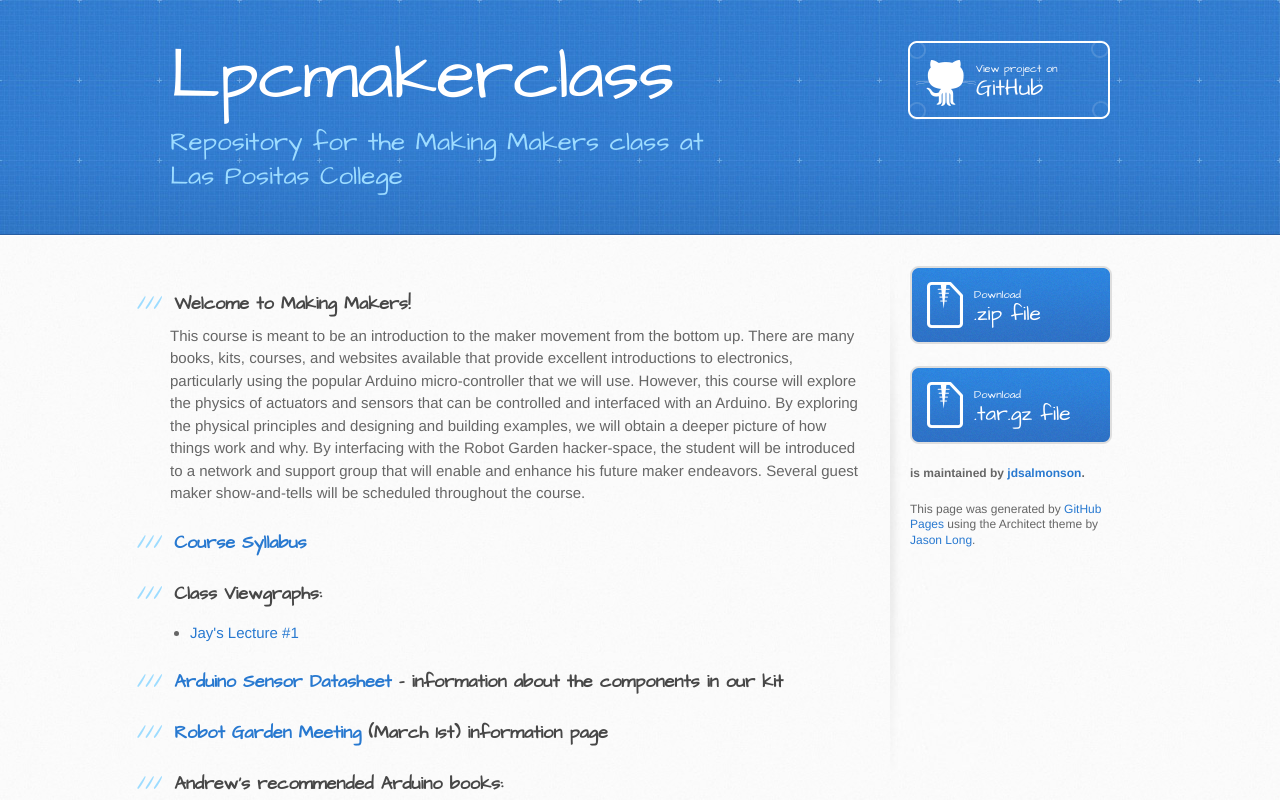
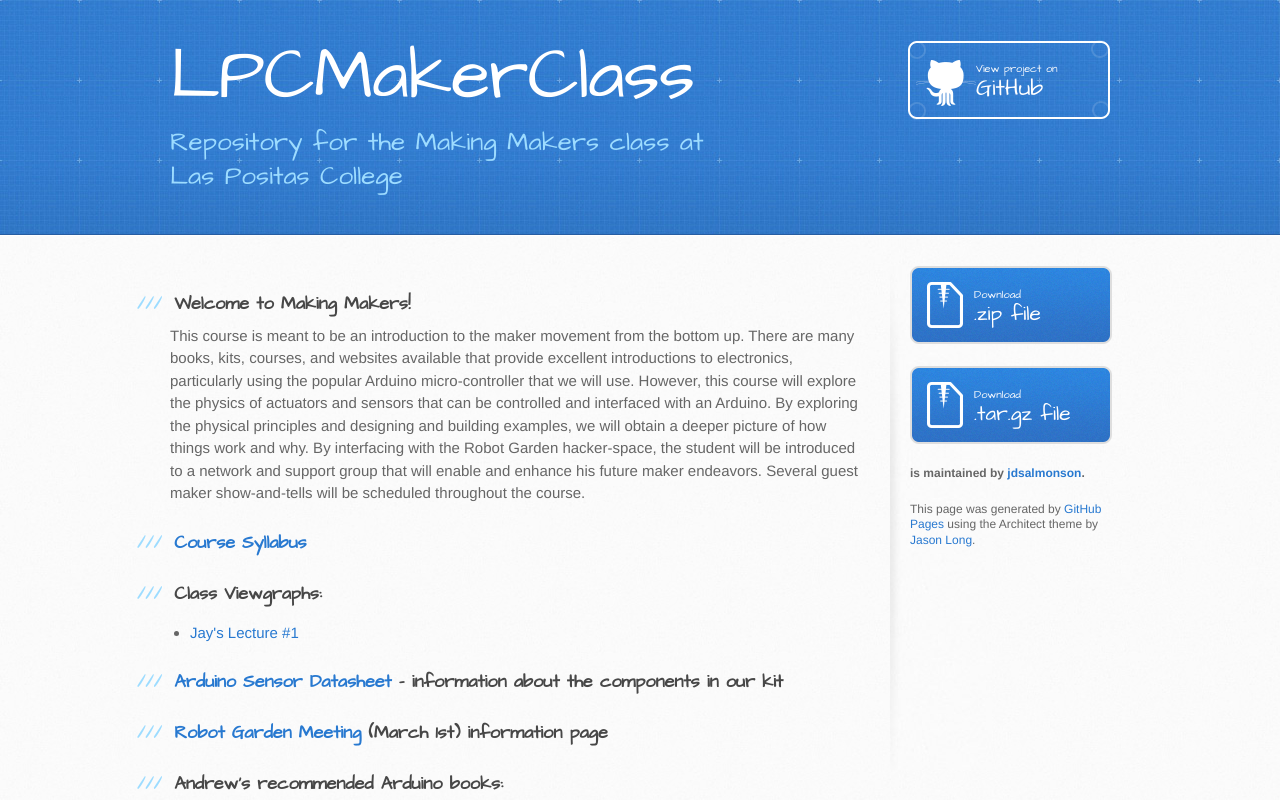
Before and after one commit to jdsalmonson/LPCMakerClass, a plain HTML site: page index.html in a window 1280 px wide. Shown: the top 800 px of the page. Drawn offline with Linux system fonts and the light colour scheme.

Commit message:
Updated Title page

```diff
--- a/index.html
+++ b/index.html
@@ -23,7 +23,7 @@
   <body>
     <header>
       <div class="inner">
-        <h1>Lpcmakerclass</h1>
+        <h1>LPCMakerClass</h1>
         <h2>Repository for the Making Makers class at Las Positas
           College</h2>
         <a href="https://github.com/jdsalmonson/LPCMakerClass"
```
